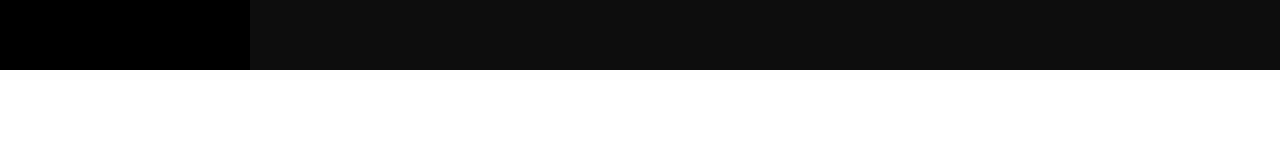
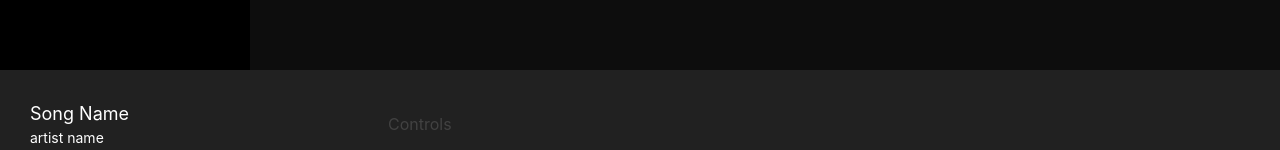
Before and after one commit to srhtak/next-prisma, a Next.js app: page / in a window 1280 px wide. Shown: the part 630-780 px from the top of the page. Built offline with nearby package versions, Linux system fonts and the light colour scheme; no server answers; the database is empty.

Commit message:
player ui container

```diff
--- a/components/PlayerLayout.tsx
+++ b/components/PlayerLayout.tsx
@@ -1,4 +1,5 @@
 import { Box } from "@chakra-ui/layout";
+import PlayerBar from "./playerBar";
 import Sidebar from "./Sidebar";
 
 const PlayerLayout = ({ children }) => {
@@ -11,7 +12,7 @@
         <Box>{children}</Box>
       </Box>
       <Box position="absolute" left="0" bottom="0">
-        Player
+        <PlayerBar />
       </Box>
     </Box>
   );
--- a/components/playerBar.tsx
+++ b/components/playerBar.tsx
@@ -0,0 +1,17 @@
+import { Box, Flex, Text } from "@chakra-ui/layout";
+
+const playerBar = () => {
+  return (
+    <Box height="100px" width="100vw" bg="gray.900" padding="10px">
+      <Flex align="center">
+        <Box padding="20px" color="white" width="30%">
+          <Text fontSize="large">Song Name</Text>
+          <Text fontSize="sm">artist name</Text>
+        </Box>
+        <Box width="40%">Controls</Box>
+      </Flex>
+    </Box>
+  );
+};
+
+export default playerBar;
```
